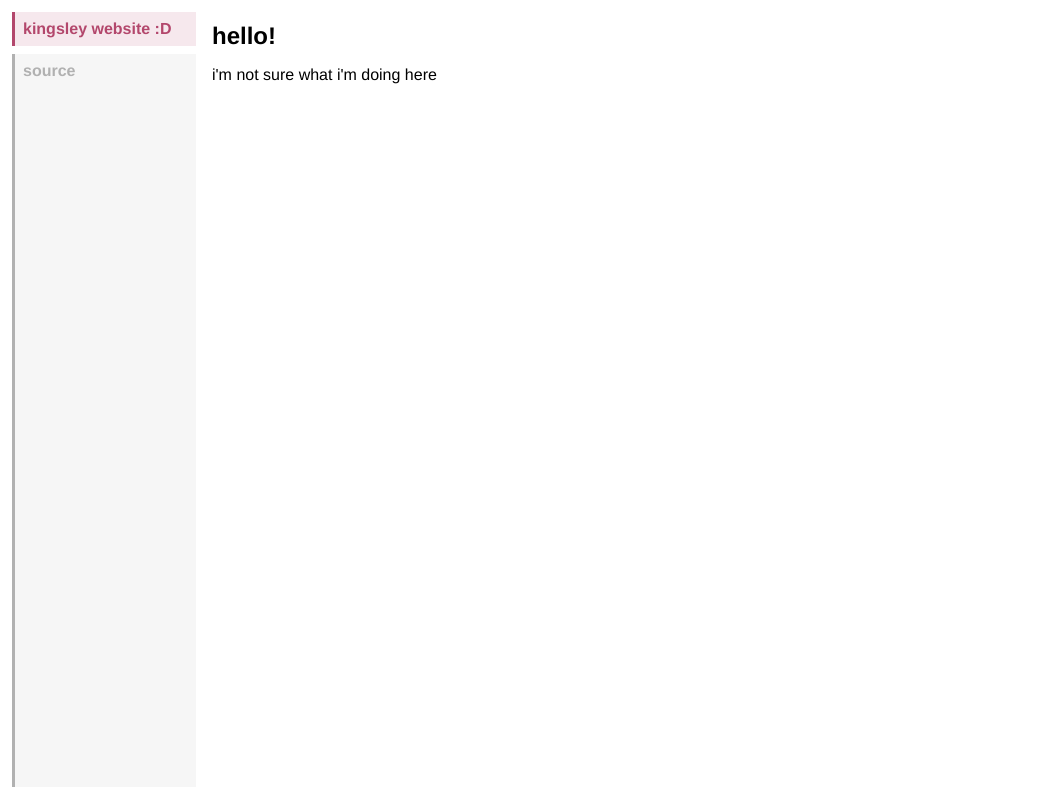
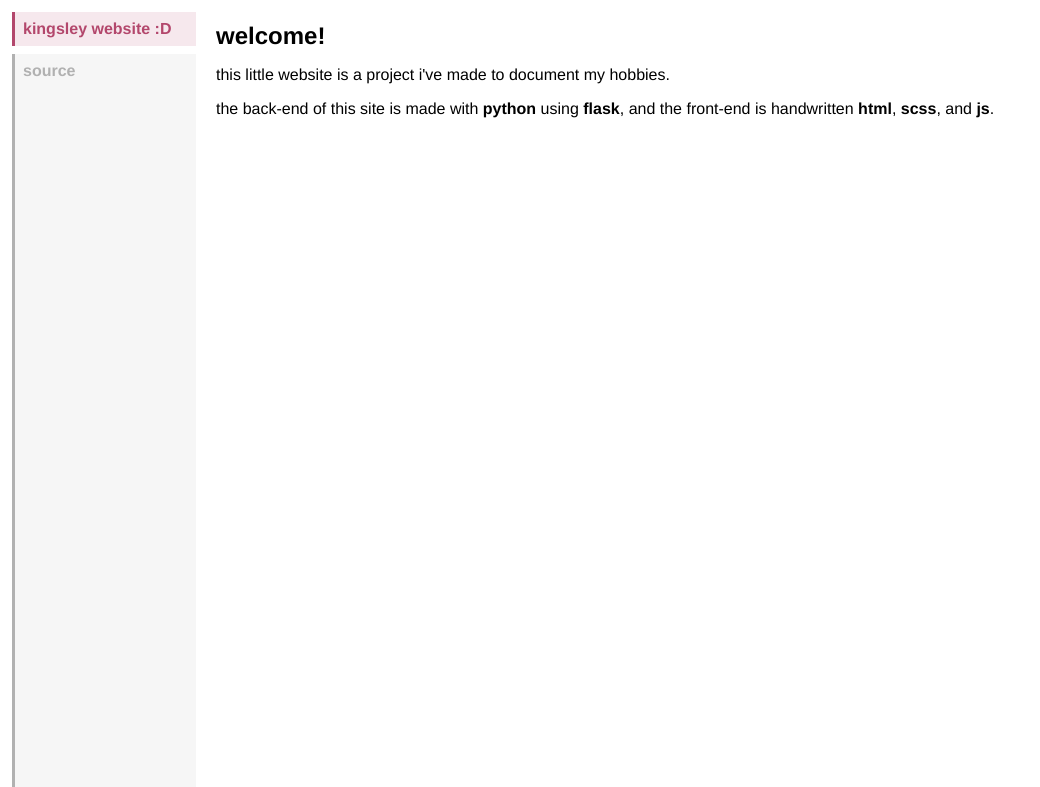
Before and after one commit to skrungly/kingsley-website, a Python web app: template app/templates/index.html in a window 1280 px wide. Shown: the top 787 px of the page, without its empty margins (0-1040 px from the left). Run offline with Jinja, Linux system fonts and the light colour scheme; the template is opened without the code that fills it, so the values that code supplies are empty; style sheets or scripts are compiled from the project's sources.

Commit message:
polish up some of the emptier pages for now

```diff
--- a/app/static/style/style.scss
+++ b/app/static/style/style.scss
@@ -38,7 +38,7 @@ ul {
     border-left: 0.2em solid $colour;
     background-color: rgba($colour, 0.12);
 
-    a, a:hover, .navbar__title, h1, h2, h3, h4, h5, h6 {
+    a, a:hover, b, .navbar__title, .colour-text, h1, h2, h3, h4, h5, h6 {
       color: $colour;
     }
   }
@@ -52,7 +52,7 @@ ul {
 
 main {
   flex-basis: 80em;
-  padding: 0.25em 0.5em;
+  padding: 0.25em 0.75em;
   margin: 0.25em;
 }
 
@@ -179,7 +179,6 @@ figure table th {
 
 figure table th:first-of-type {
   text-align: right;
-  font-weight: bold;
 }
 
 .container {
--- a/app/templates/index.html
+++ b/app/templates/index.html
@@ -1,6 +1,10 @@
 {% extends "base.html" %}
 
 {% block content %}
-<h2>hello!</h2>
-<p>i'm not sure what i'm doing here</p>
+<h2>welcome!</h2>
+<p>this little website is a project i've made to document my hobbies.</p>
+<p>
+    the back-end of this site is made with <b>python</b> using <b>flask</b>,
+    and the front-end is handwritten <b>html</b>, <b>scss</b>, and <b>js</b>.
+</p>
 {% endblock content %}
--- a/app/templates/services/minecraft.html
+++ b/app/templates/services/minecraft.html
@@ -2,5 +2,5 @@
 
 {% block content %}
 <h2>minecrafts</h2>
-<p>i run minecraft servers sometimes :)</p>
+<p>i run minecraft servers sometimes. when i have servers active, you will find live info here!</p>
 {% endblock content %}
```
Also changed, not shown: app/templates/cubing/progress.html (+9 -4 lines).
